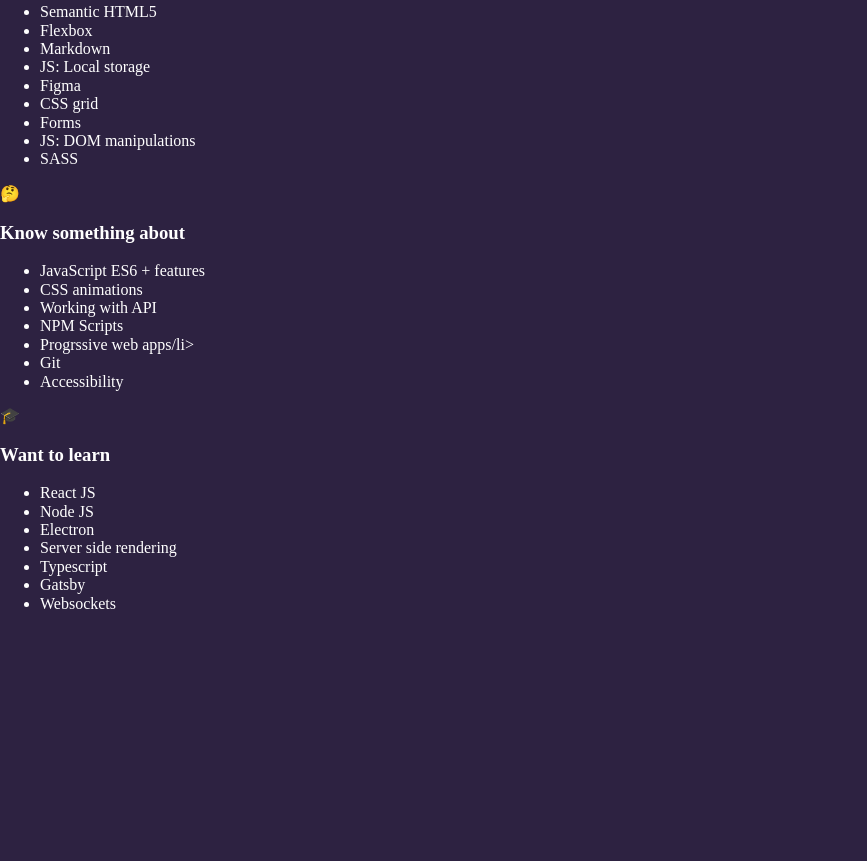
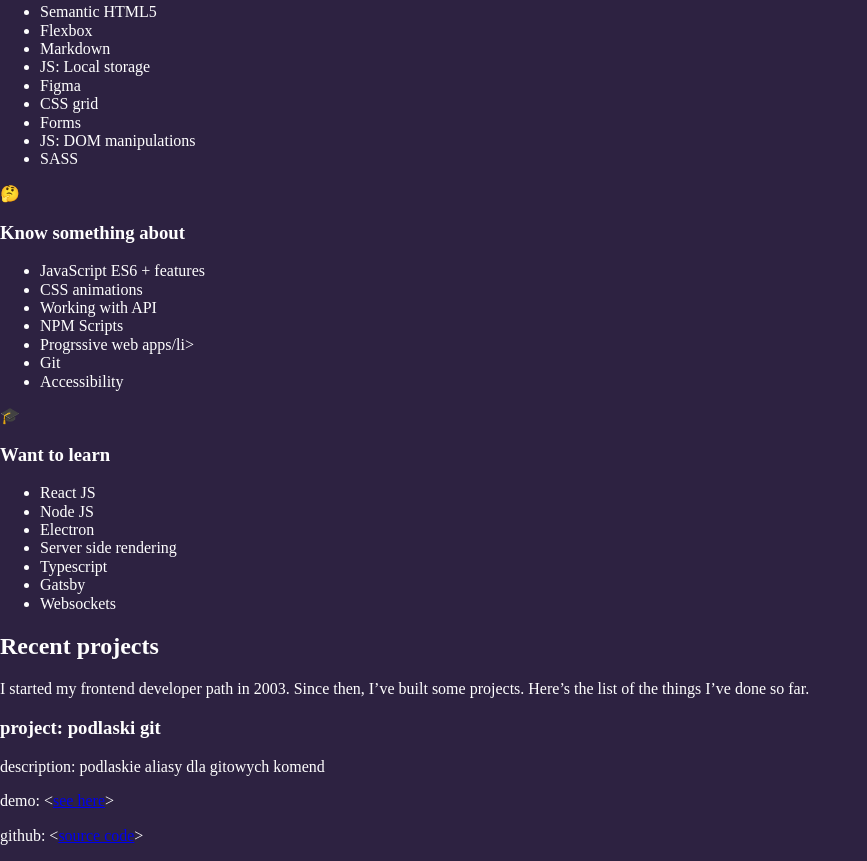
Before and after one commit to karol-pietruczuk/karol-pietruczuk.github.io, a website built with webpack: page src/pages/index.html in a window 1280 px wide. Shown: the part 394-1255 px from the top of the page, without its empty margins (0-867 px from the left). Before the commit the page ends 1023 px from the top, so only its background shows below. Built offline with nearby package versions, Linux system fonts and the light colour scheme.

Commit message:
feat: projects markup

```diff
--- a/src/pages/index.html
+++ b/src/pages/index.html
@@ -43,7 +43,8 @@
               <a href="#contact">contact me</a> 😊
             </p>
             <a class="hero__contact" href="mailto:karol.pietruczuk@gmail.com">
-              karol.pietruczuk@gmail.com</a>
+              karol.pietruczuk@gmail.com</a
+            >
           </h1>
         </div>
       </section>
@@ -72,7 +73,7 @@
             <li class="skills-list__item">CSS animations</li>
             <li class="skills-list__item">Working with API</li>
             <li class="skills-list__item">NPM Scripts</li>
-            <li class="skills-list__item">Progrssive web apps/li>
+            <li class="skills-list__item">Progrssive web apps/li></li>
             <li class="skills-list__item">Git</li>
             <li class="skills-list__item">Accessibility</li>
           </ul>
@@ -91,7 +92,32 @@
           </ul>
         </article>
       </section>
-      <section></section>
+      <section class="projects">
+        <h2 class="projects__header">Recent projects</h2>
+        <p class="projects__description">
+          I started my frontend developer path in 2003. Since then, I’ve built
+          some projects. Here’s the list of the things I’ve done so far.
+        </p>
+        <div class="projects-grid">
+          <article class="project">
+            <h3 class="project__title">
+              <span>project:</span> <span>podlaski git</span>
+            </h3>
+            <p class="project__description">
+              <span>description:</span>
+              <span>podlaskie aliasy dla gitowych komend</span>
+            </p>
+            <p class="project__description">
+              <span>demo:</span>
+              <span>&lt;<a href="#" title="podlaski git - demo">see here</a>&gt;</span>
+            </p>
+            <p class="project__description">
+              <span>github:</span>
+              <span>&lt;<a href="#" title="podlaski git - github">source code</a>&gt;</span>
+            </p>
+          </article>
+        </div>
+      </section>
       <footer></footer>
     </main>
   </body>
```
